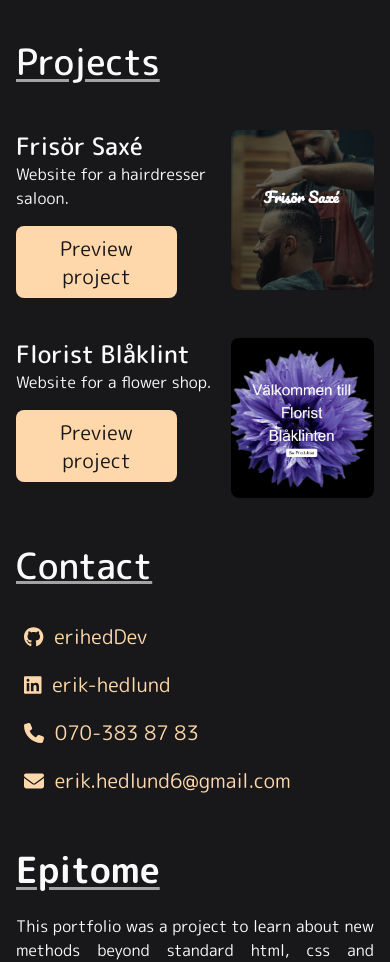
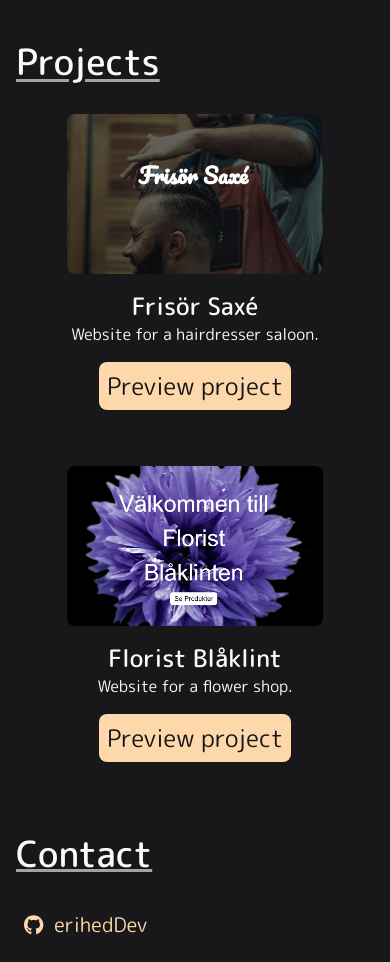
Before and after one commit to erihedDev/portfolio, a React (Vite) app in the folder project/: page / in a window 390 px wide. Shown: the part 1480-2442 px from the top of the page. Built offline with nearby package versions, Linux system fonts and the light colour scheme; no server answers.

Commit message:
Fixed responsivity for projects

```diff
--- a/project/src/content_components/projects.jsx
+++ b/project/src/content_components/projects.jsx
@@ -5,21 +5,23 @@ function Projects() {
     return (
         <div id='projects' className='mx-4 sm:mx-0'>
             <h2 className='text-4xl mt-12 underline underline-offset-4 decoration-neutral-400 font-medium'>Projects</h2>
-            <div className='flex items-center w-full h-40 mt-12'>
-                <div className='flex flex-col w-3/5 h-full'>
-                    <p className='text-2xl font-medium'>Frisör Saxé</p>
+
+            <div className='flex flex-col-reverse sm:flex-row items-center w-full h-40 mt-48 sm:mt-12'>
+                <div className='flex flex-col items-center sm:items-start sm:text-start w-full sm:w-3/5 h-full'>
+                    <p className='text-2xl font-medium mt-4 sm:mt-0'>Frisör Saxé</p>
                     <p>Website for a hairdresser saloon.</p>
-                    <a href={'https://ntig-uppsala.github.io/Frisor-Saxe/personal.html'} className='text-xl sm:text-2xl text-center w-3/4 sm:w-64 flex justify-center mt-4 mb-12 p-2 bg-orange-200 rounded-lg hover:bg-orange-300 duration-150 text-neutral-900'>Preview project</a>
+                    <a href={'https://ntig-uppsala.github.io/Frisor-Saxe/'} className='text-2xl text-center max-w-fit flex justify-center mt-4 mb-12 p-2 bg-orange-200 rounded-lg hover:bg-orange-300 duration-150 text-neutral-900'>Preview project</a>
                 </div>
-                <img src='/images/frisorsaxe.png' alt='image of project for Frisör Saxé' className='w-2/5 h-40 object-cover rounded-lg'></img>
+                <img src='/images/frisorsaxe.png' alt='image of project for Frisör Saxé' className='w-64 sm:w-2/5 h-40 object-cover rounded-lg'></img>
             </div>
-            <div className='flex items-center w-full h-40 mt-12'>
-                <div className='flex flex-col w-3/5 h-full'>
-                    <p className='text-2xl font-medium'>Florist Blåklint</p>
+
+            <div className='flex flex-col-reverse sm:flex-row items-center w-full h-40 mt-48 sm:mt-12'>
+                <div className='flex flex-col items-center sm:items-start sm:text-start w-full sm:w-3/5 h-full'>
+                    <p className='text-2xl font-medium mt-4 sm:mt-0'>Florist Blåklint</p>
                     <p>Website for a flower shop.</p>
-                    <a href={'https://ntig-uppsala.github.io/florist-blaklinten/'} className='text-xl sm:text-2xl text-center w-3/4 sm:w-64 flex justify-center mt-4 mb-12 p-2 bg-orange-200 rounded-lg hover:bg-orange-300 duration-150 text-neutral-900'>Preview project</a>
+                    <a href={'https://ntig-uppsala.github.io/florist-blaklinten/'} className='text-2xl text-center max-w-fit flex justify-center mt-4 mb-12 p-2 bg-orange-200 rounded-lg hover:bg-orange-300 duration-150 text-neutral-900'>Preview project</a>
                 </div>
-                <img src='/images/floristblaklint.png' alt='image of project for Florist Blåklint' className='w-2/5 h-40 object-cover rounded-lg'></img>
+                <img src='/images/floristblaklint.png' alt='image of project for Florist Blåklint' className='w-64 sm:w-2/5 h-40 object-cover rounded-lg'></img>
             </div>
         </div>
     )
```
